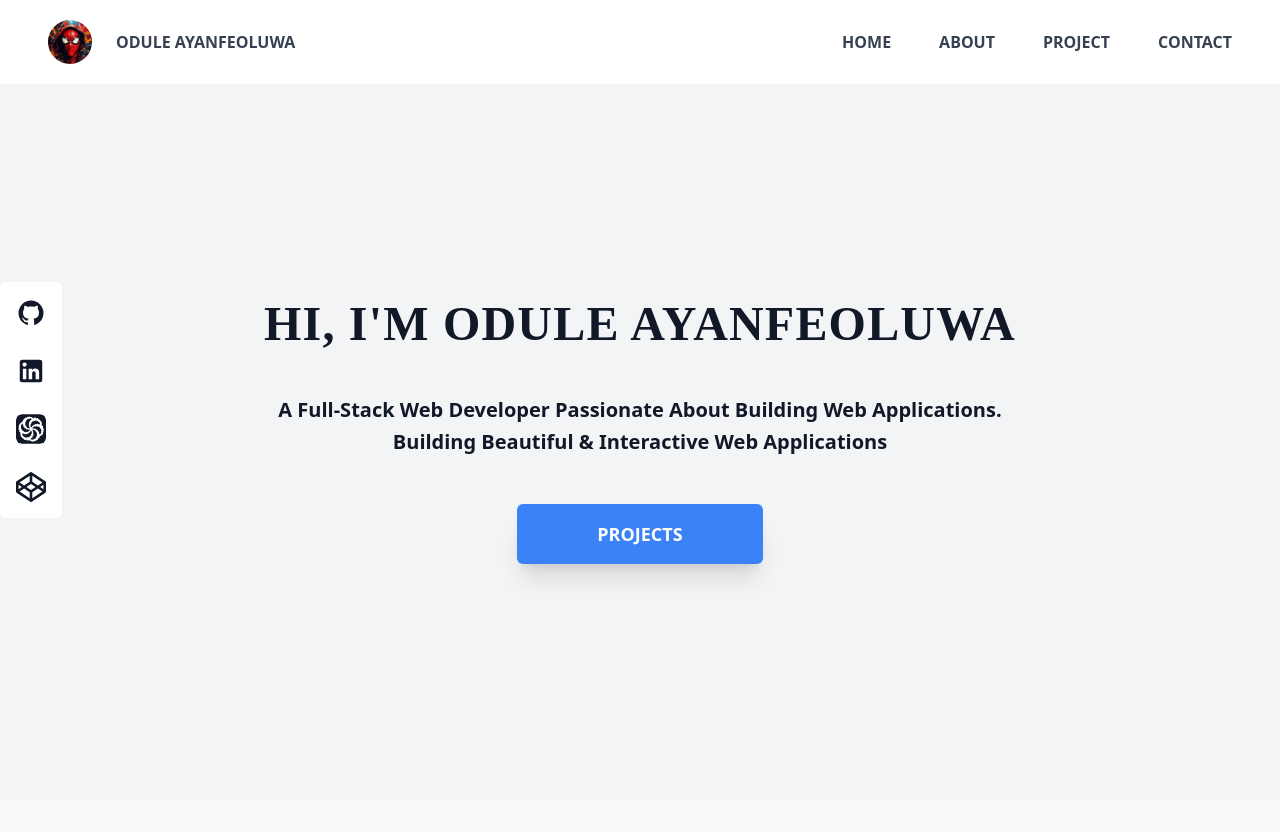
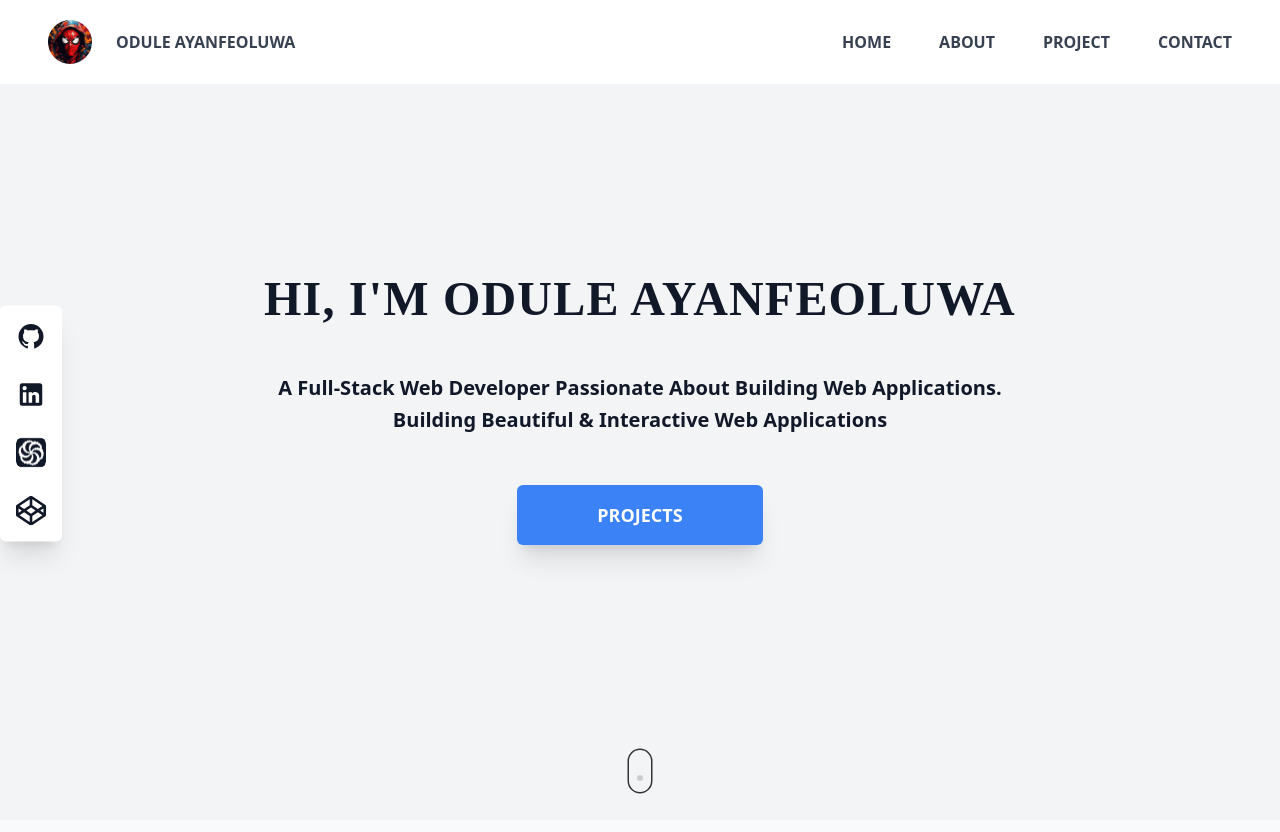
Before and after one commit to ogayanfe/grandeur, a website: page index.html in a window 1280 px wide. Before the commit the page ends 800 px from the top, so only its background shows below. Drawn offline with Linux system fonts and the light colour scheme; a web font is replaced by a local one.

Commit message:
finished hero section

```diff
--- a/index.html
+++ b/index.html
@@ -7,7 +7,7 @@
   </head>
   <body class="bg-gray-50">
     <header
-      class="fixed left-0 top-0 flex w-full items-center justify-between bg-white p-4 font-bold uppercase text-gray-700 sm:px-6 md:p-5 md:px-12"
+      class="fixed left-0 top-0 z-10 flex w-full items-center justify-between bg-white p-4 font-bold uppercase text-gray-700 sm:px-6 md:p-5 md:px-12"
     >
       <div class="flex items-center justify-center gap-6">
         <img
@@ -30,13 +30,13 @@
       </ul>
     </header>
     <section
-      class="flex h-full w-full items-center justify-center bg-gray-100 bg-cover pt-16"
+      class="relative flex h-full min-h-[820px] w-full items-center justify-center bg-gray-100 bg-cover"
     >
       <div
-        class="flex h-full max-w-4xl flex-col items-center justify-center gap-6 text-gray-900 md:gap-12"
+        class="flex h-full max-w-4xl flex-col items-center justify-center gap-6 text-gray-900 md:gap-[3.2rem]"
       >
         <h1
-          class="font-hero w-full px-3 text-center text-4xl font-bold uppercase leading-relaxed tracking-wide sm:text-5xl md:px-10"
+          class="w-full px-3 text-center font-hero text-4xl font-bold uppercase leading-relaxed tracking-wide sm:text-5xl md:px-10"
         >
           Hi, I'm Odule Ayanfeoluwa
         </h1>
@@ -49,37 +49,53 @@
             Building beautiful & interactive web applications
           </p>
         </div>
-        <nav
-          class="left-0 flex gap-3 rounded-md p-2 text-3xl md:absolute md:top-1/2 md:-translate-y-1/2 md:flex-col md:bg-white"
-        >
-          <button
-            class="rounded-md p-2 transition-colors duration-300 hover:bg-blue-100"
-          >
-            <span class="icon-[mdi--github]"></span>
-          </button>
-          <button
-            class="rounded-md p-2 transition-colors duration-300 hover:bg-blue-100"
-          >
-            <span class="icon-[mdi--linkedin]"></span>
-          </button>
-          <button
-            class="rounded-md p-2 transition-colors duration-300 hover:bg-blue-100"
-          >
-            <span class="icon-[simple-icons--codewars] rounded-md"></span>
-          </button>
-          <button
-            class="rounded-md p-2 transition-colors duration-300 hover:bg-blue-100"
-          >
-            <span class="icon-[fa--codepen]"></span>
-          </button>
-        </nav>
 
         <button
           class="rounded-md bg-blue-500 px-20 py-4 text-lg font-bold text-white shadow-xl"
         >
           PROJECTS
         </button>
+        <div class="container absolute bottom-1 scale-50">
+          <div class="field">
+            <div class="mouse"></div>
+          </div>
+        </div>
+        <nav
+          class="left-0 flex gap-3 rounded-md p-2 text-3xl shadow-xl md:fixed md:top-1/2 md:-translate-y-[40%] md:flex-col md:bg-white"
+        >
+          <a
+            href="https://github.com/ogayanfe"
+            target="_blank"
+            class="rounded-md p-2 transition-colors duration-300 hover:bg-blue-100"
+          >
+            <span class="icon-[mdi--github]">Github profile</span>
+          </a>
+          <a
+            href="https://linkedin.com/in/ogayanfe"
+            target="_blank"
+            class="rounded-md p-2 transition-colors duration-300 hover:bg-blue-100"
+          >
+            <span class="icon-[mdi--linkedin]">Linkedin profile</span>
+          </a>
+          <a
+            href="https://www.codewars.com/users/ogayanfe"
+            target="_blank"
+            class="rounded-md p-2 transition-colors duration-300 hover:bg-blue-100"
+          >
+            <span class="icon-[simple-icons--codewars] rounded-md"
+              >Codewars profile</span
+            >
+          </a>
+          <a
+            href="https://codepen.io/o-a-grandeur"
+            target="_blank"
+            class="rounded-md p-2 transition-colors duration-300 hover:bg-blue-100"
+          >
+            <span class="icon-[fa--codepen]">Codepen profile</span>
+          </a>
+        </nav>
       </div>
     </section>
+    <section class="h-full w-full bg-gray-50"></section>
   </body>
 </html>
--- a/src/css/input.css
+++ b/src/css/input.css
@@ -2,3 +2,52 @@
 @tailwind base;
 @tailwind components;
 @tailwind utilities;
+
+.container {
+  display: flex;
+  align-items: center;
+  justify-content: center;
+}
+
+.field {
+  display: flex;
+  align-items: center;
+  justify-content: space-around;
+  width: 300px;
+}
+
+.mouse {
+  width: 50px;
+  height: 90px;
+  border: 3px solid #333;
+  border-radius: 60px;
+  position: relative;
+  &::before {
+    content: "";
+    width: 12px;
+    height: 12px;
+    position: absolute;
+    top: 10px;
+    left: 50%;
+    transform: translateX(-50%);
+    background-color: #333;
+    border-radius: 50%;
+    opacity: 1;
+    animation: wheel 2s infinite;
+    -webkit-animation: wheel 2s infinite;
+  }
+}
+
+@keyframes wheel {
+  to {
+    opacity: 0;
+    top: 60px;
+  }
+}
+
+@-webkit-keyframes wheel {
+  to {
+    opacity: 0;
+    top: 60px;
+  }
+}
```
Also changed, not shown: public/index.css, public/scroll.gif (added).
